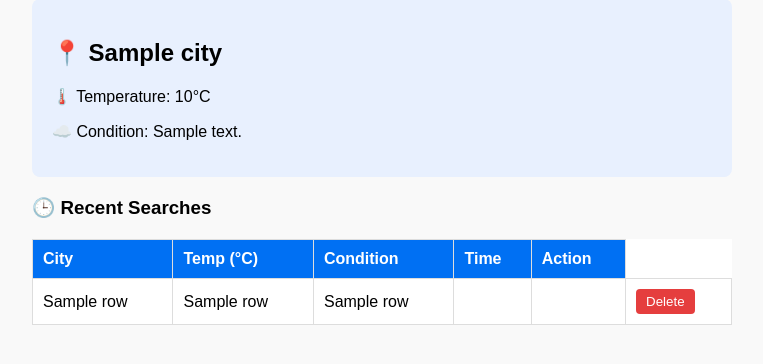
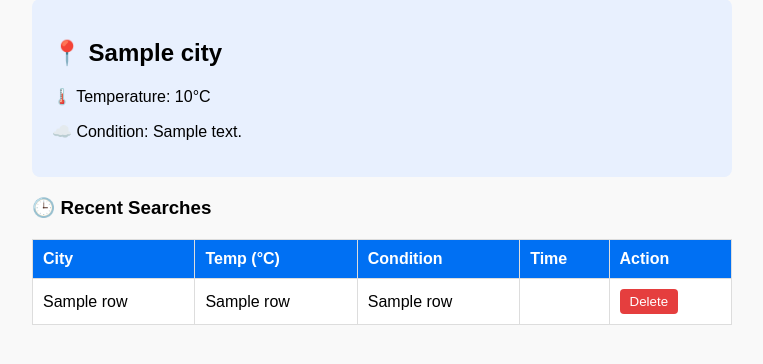
Before and after one commit to NyeroMelvin/flask-weather-app, a Flask app: template templates/index.html in a window 1280 px wide. Shown: the part 153-517 px from the top of the page, without its empty margins (258-1021 px from the left). Run offline with Flask 3, Linux system fonts and the light colour scheme; the template is opened without the code that fills it: most values are stand-ins (such as "Sample title", 1, 10 or a date in 2020).

Commit message:
updated app

```diff
--- a/templates/index.html
+++ b/templates/index.html
@@ -53,10 +53,10 @@
       <td>{{ row[1] }}</td>
       <td>{{ row[2] }}</td>
       <td>{{ row[3] }}</td>
-      <td><td>{{ (row[4] + timedelta(hours=3)).strftime('%Y-%m-%d %H:%M') }}</td></td>
+      <td>{{ (row[4] + timedelta(hours=3)).strftime('%Y-%m-%d %H:%M') }}</td>
       <td>
         <form action="/delete/{{ row[0] }}" method="POST">
-          <button class="del-btn">Delete</button>
+          <button class="del-btn" type="submit">Delete</button>
         </form>
       </td>
     </tr>
```
